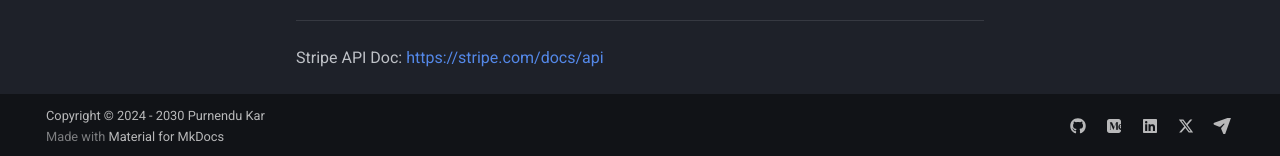
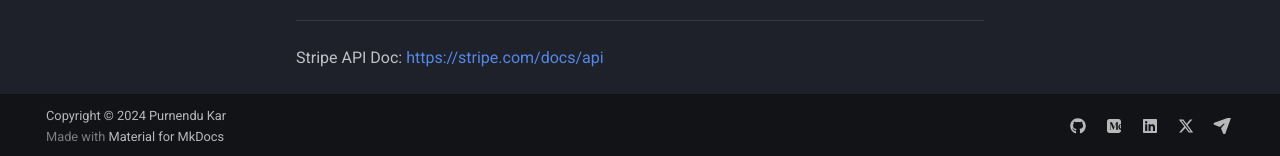
Before and after one commit to mjtorn/django-stripe, an MkDocs documentation site: the page built from docs/index.md, in a window 1280 px wide and 1123 px high. Shown: the part 964-1120 px from the top of the window. Built offline with MkDocs 1.6.1 and Material for MkDocs 9.7.7, drawn with Linux system fonts in a browser that asks for light colours; comment, search, counter and statistics services are not loaded; the version menu is left out.

Commit message:
chore: update copyright

```diff
--- a/mkdocs.yml
+++ b/mkdocs.yml
@@ -81,7 +81,7 @@ extra:
     - icon: fontawesome/solid/paper-plane
       link: mailto:purnendu.kar8@gmail.com
 
-copyright: Copyright &copy; 2024 - 2030 Purnendu Kar
+copyright: Copyright &copy; 2024  Purnendu Kar
 
 repo_url: https://github.com/purnendukar/django-stripe
 repo_name: purnendukar/django-stripe
```
